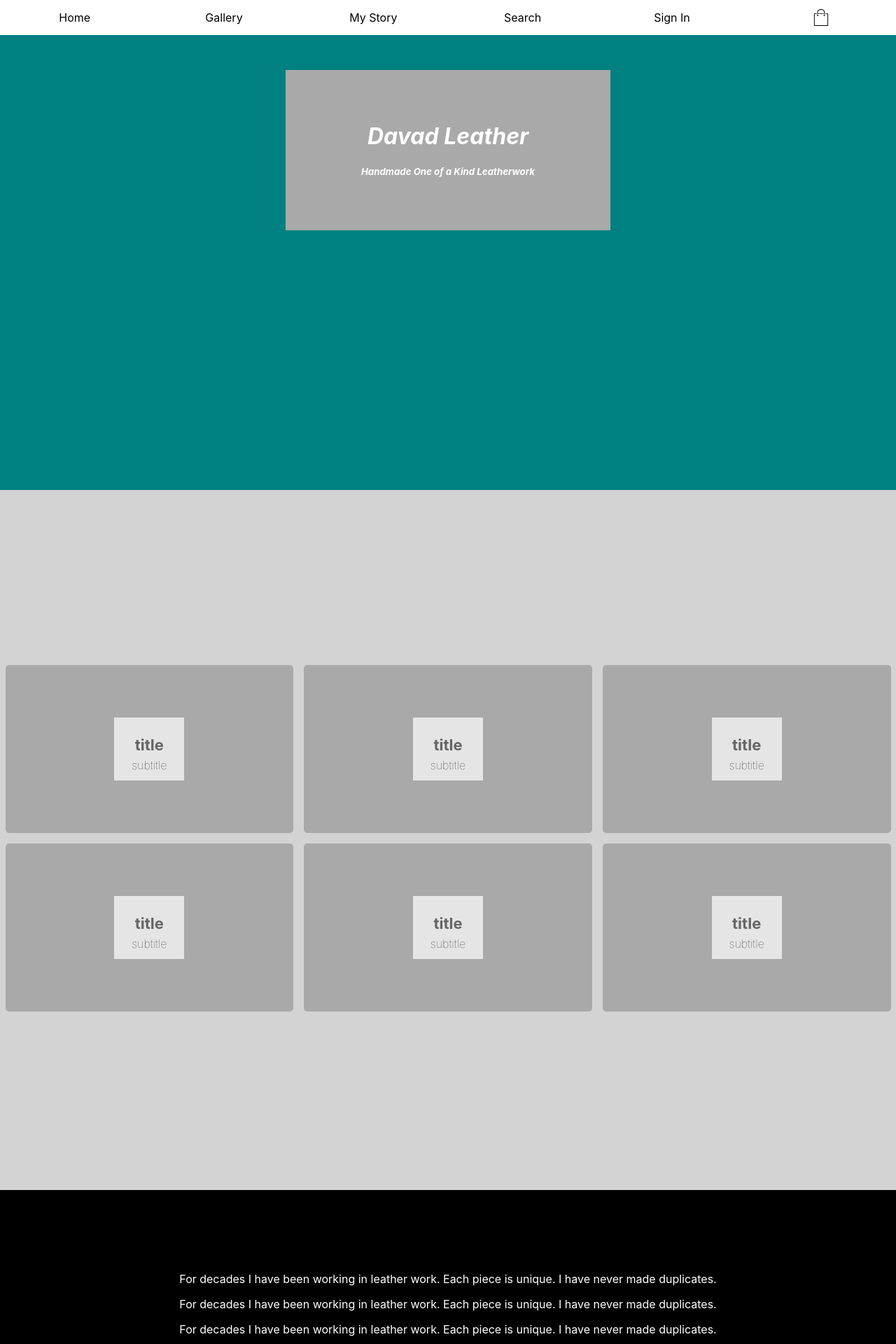
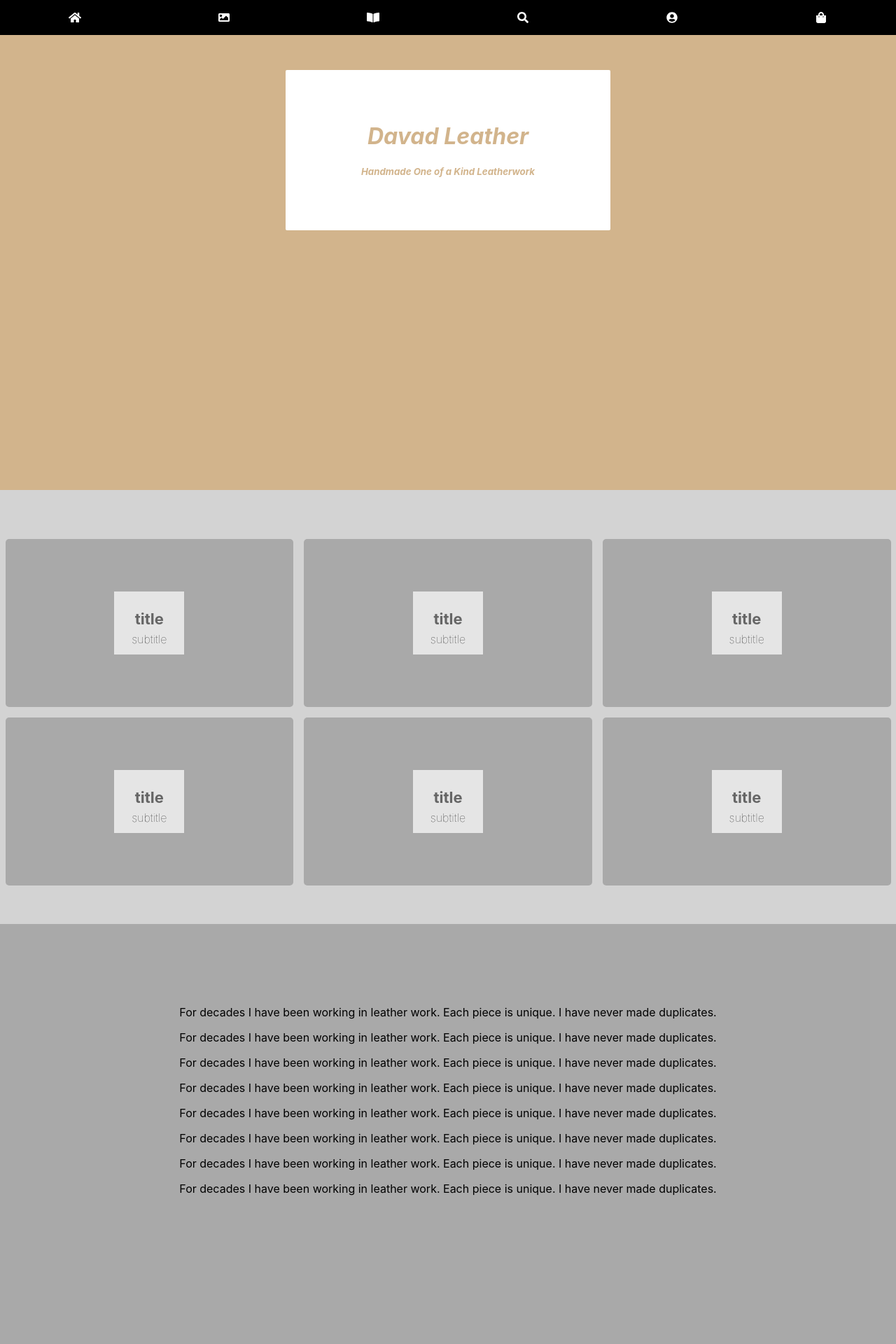
Before and after one commit to stevedoty/davad-leather, a React (Create React App) app: page / in a window 1280 px wide. Shown: the top 1920 px of the page at 70% size. Built offline with nearby package versions, Linux system fonts and the light colour scheme.

Commit message:
Navbar update with icons

```diff
--- a/package.json
+++ b/package.json
@@ -4,6 +4,9 @@
   "version": "0.1.0",
   "private": true,
   "dependencies": {
+    "@fortawesome/fontawesome-svg-core": "^1.2.30",
+    "@fortawesome/free-solid-svg-icons": "^5.14.0",
+    "@fortawesome/react-fontawesome": "^0.1.11",
     "@testing-library/jest-dom": "^4.2.4",
     "@testing-library/react": "^9.3.2",
     "@testing-library/user-event": "^7.1.2",
--- a/src/App.css
+++ b/src/App.css
@@ -9,10 +9,11 @@
 .header-container{
   width: 100%;
   position: fixed;
+  z-index: 1;
 }
 .header{
     height: 50px;
-    background-color: white;
+    background-color: black;
     display: flex;
     position:relative;
 }
@@ -26,12 +27,7 @@
     padding:1% 0;
     margin: auto;
 }
-.shopping-icon {
-    align-items: center;
-    cursor: pointer;
-    width: 24px;
-    height: 24px;
-}
+
 /*========body========================*/
 
 /*========landingpage========================*/
@@ -40,19 +36,20 @@
     display: flex;
     flex-direction: column;
     align-items: center;
-    background-color: teal;
+    background-color: tan;
     padding: 100px;
 }
 .summary{
+  border-radius: 2px;
   padding: 5% 10% 5% 10%;
-    background-color: darkgrey;
-    color: white;
+    background-color: white;
+    color: tan;
     font-style: italic;
 }
 /*========gallery========================*/
 #gallery-page{
-  padding-top:240px;
-  padding-bottom:240px;
+  padding-top:60px;
+  padding-bottom:40px;
 }
 .home-page{
   display: flex;
@@ -102,23 +99,21 @@
 }
 /*========story========================*/
 #story-page{
-  color: white;
-  background-color: black;
-  border: 1px solid black;
-  height: 700px;
+  color: black;
+  background-color: darkgrey;
+  height: 400px;
   display: flex;
   flex-direction: column;
   align-items: center;
   margin: auto;
+  padding: 100px 5% 100px 5%;
 }
-.backstory{
-    margin: 100px 5%;
-}
+
 /*========checkoutpage========================*/
 .checkout-page {
+  display: block;
   width: 90%;
   min-height: 90vh;
-  display: flex;
   flex-direction: column;
   align-items: center;
   margin: 50px auto;
--- a/src/App.js
+++ b/src/App.js
@@ -16,8 +16,9 @@
 
       return (
         <div className="App">
-            <Header/>
-            <Body />
+        <i className="fas fa-home"></i>
+            <Header className="header"/>
+            <Body className="body"/>
             <Footer className="footer"/>
         </div>
       );
--- a/src/components/header/header.js
+++ b/src/components/header/header.js
@@ -1,33 +1,39 @@
 import React from 'react';
-
-import { ReactComponent as ShoppingIcon } from '../../assets/shopping-bag.svg';
+import { FontAwesomeIcon } from '@fortawesome/react-fontawesome';
+import { faHome, faImage, faBookOpen, faSearch, faUserCircle, faShoppingBag } from '@fortawesome/free-solid-svg-icons';
 
 const Header = () => (
   <div className="header-container">
     <div className="header">
         <div className="header-item">
             <a href="#landing-page">
-                <div className="">Home</div>
+              <FontAwesomeIcon icon={faHome} color="white"/>
             </a>
         </div>
         <div className="header-item">
             <a href="#gallery-page">
-                <div className="">Gallery</div>
+              <FontAwesomeIcon icon={faImage} color="white"/>
             </a>
         </div>
         <div className="header-item">
             <a href="#story-page">
-                <div className="">My Story</div>
+              <FontAwesomeIcon icon={faBookOpen} color="white"/>
             </a>
         </div>
         <div className="header-item">
-            <div className="">Search</div>
+            <a href="#search-page">
+              <FontAwesomeIcon icon={faSearch} color="white"/>
+            </a>
         </div>
         <div className="header-item">
-            <div className="">Sign In</div>
+            <a href="#user-page">
+              <FontAwesomeIcon icon={faUserCircle} color="white"/>
+            </a>
         </div>
         <div className="header-item">
-            <ShoppingIcon className="shopping-icon"/>
+            <a href="#cart-page">
+              <FontAwesomeIcon icon={faShoppingBag} color="white"/>
+            </a>
         </div>
     </div>
   </div>
```
Also changed, not shown: 1 other file (tests, documents, lock files or other folders).
